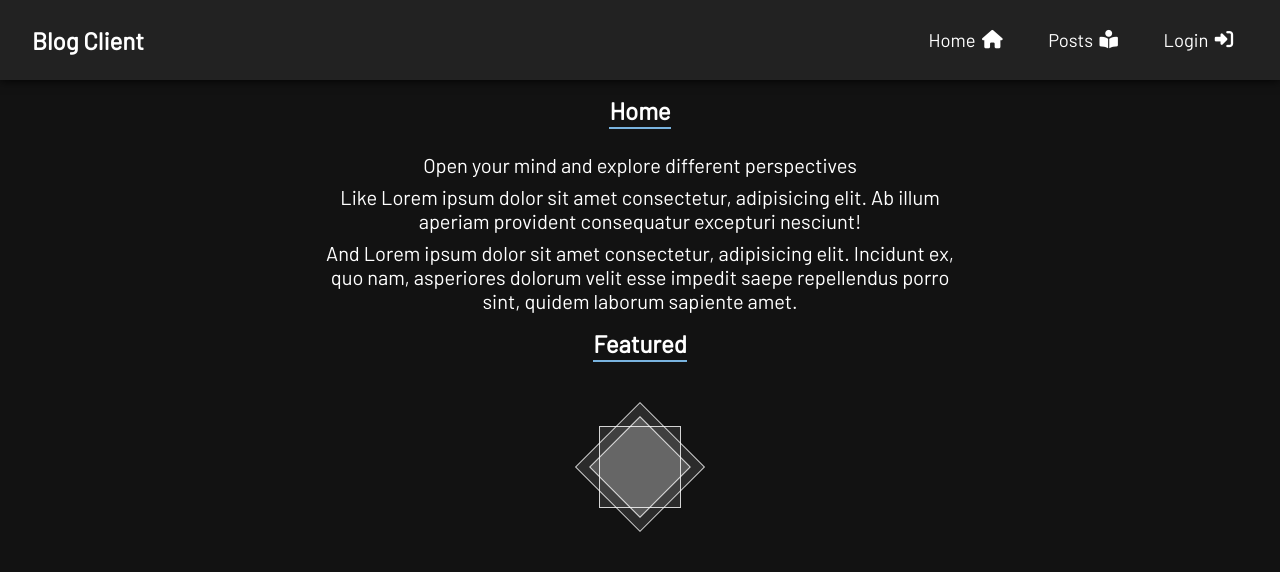
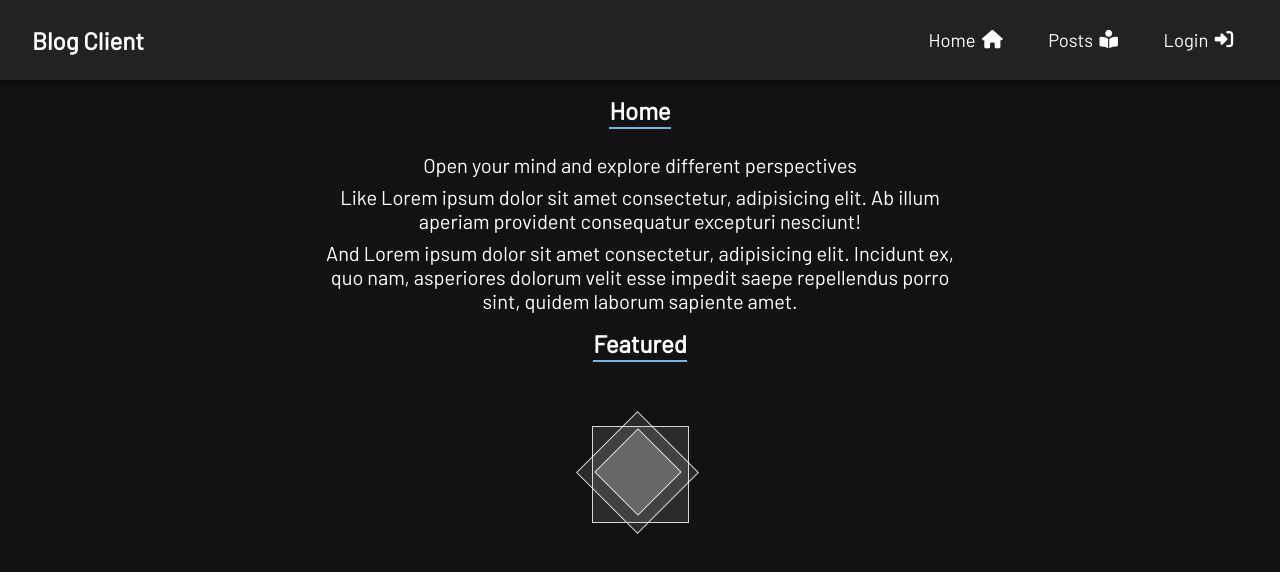
Before and after one commit to brajpatel/blog-client, a React (Vite) app: page / in a window 1280 px wide. Shown: the top 572 px of the page. Built offline with nearby package versions, Linux system fonts and the light colour scheme.

Commit message:
Adjust loader box sizes

```diff
--- a/src/components/Loader.css
+++ b/src/components/Loader.css
@@ -10,10 +10,10 @@
 }
 
 .loader-bot {
-    height: 80px;
-    width: 80px;
+    height: 95px;
+    width: 95px;
     background: rgba(255, 255, 255, 0.1);
-    animation: loaderBotRotate 3s ease-out infinite;
+    animation: loaderBotRotate 6s ease-out infinite;
 }
 
 @keyframes loaderBotRotate {
@@ -22,9 +22,9 @@
         transform: rotate(0);
     }
 
-    75%,
+    50%,
     100% {
-        transform: rotate(-360deg);
+        transform: rotate(90deg);
     }
 }
 
@@ -35,12 +35,12 @@
 }
 
 .loader-top-1 {
-    height: 90px;
-    width: 90px;
+    height: 85px;
+    width: 85px;
     background: rgba(255, 255, 255, 0.1);
-    top: -5px;
-    left: -5px;
-    animation: loaderTopOneRotate 6s ease infinite;
+    top: 2.5px;
+    left: 2.5px;
+    animation: loaderTopOneRotate 3s ease infinite;
 }
 
 @keyframes loaderTopOneRotate {
@@ -49,16 +49,16 @@
         transform: rotate(45deg);
     }
 
-    50%,
+    75%,
     100% {
-        transform: rotate(135deg);
+        transform: rotate(-405deg);
     }
 }
 
 .loader-top-2 {
-    height: 70px;
-    width: 70px;
+    height: 60px;
+    width: 60px;
     background: rgba(255, 255, 255, 0.2);
-    top: 5px;
-    left: 5px;
+    top: 15px;
+    left: 15px;
 }
```
